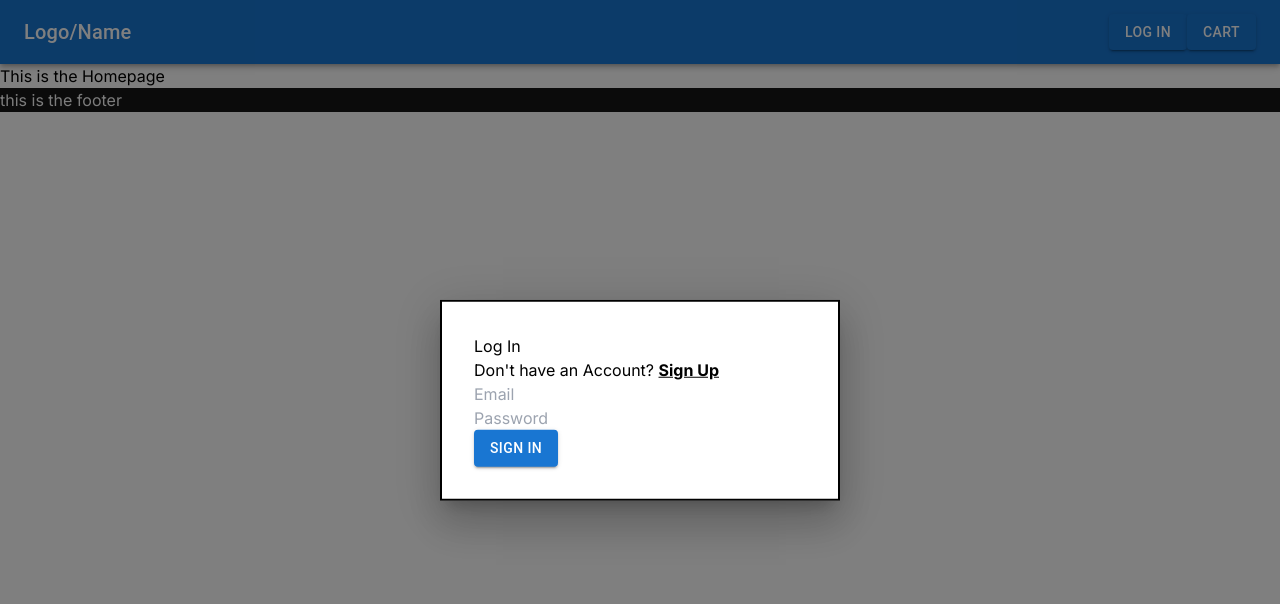
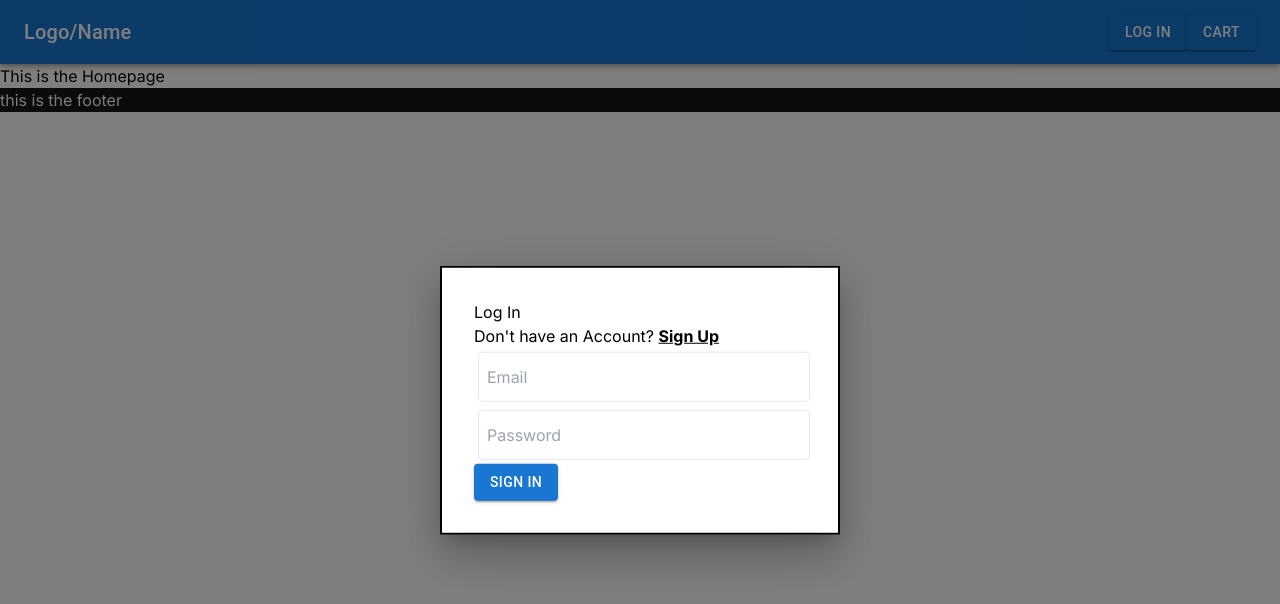
Before and after one commit to MtJakhar/coffeeShop, a Next.js app: page / in a window 1280 px wide. Both pictures are taken after a click on the button "LOG IN". Shown: the top 604 px of the page. Built offline with nearby package versions, Linux system fonts and the light colour scheme.

Commit message:
fixed inputs

```diff
--- a/app/components/LoginModal.js
+++ b/app/components/AuthModal.js
@@ -5,7 +5,7 @@ import React, { useState } from "react";
 import LoginContent from "./LoginContent";
 import SignUpContent from "./SignUpContent";
 
-const LoginModal = () => {
+const AuthModal = () => {
 	const [open, setOpen] = useState(false);
 	const [isLogin, setIsLogin] = useState(true);
 	const handleOpen = () => {
@@ -63,4 +63,4 @@ const LoginModal = () => {
 	);
 };
 
-export default LoginModal;
+export default AuthModal;
--- a/app/components/LoginContent.js
+++ b/app/components/LoginContent.js
@@ -15,8 +15,8 @@ const LoginContent = ({ isLogin, setIsLogin }) => {
 				<p>Don't have an Account? <span className="underline font-bold cursor-pointer" onClick={handleClick}>Sign Up</span></p>
 			</div>
       <div>
-        <input placeholder="Email" id="email" name="email" type="text" />
-        <input placeholder="Password" id="password" name="password" type="text" />
+        <input className="border rounded p-2 py-3 w-full m-1" placeholder="Email" id="email" name="email" type="text" />
+        <input className="border rounded p-2 py-3 w-full m-1" placeholder="Password" id="password" name="password" type="text" />
       </div>
       <Button variant="contained" className="bg-red-500">SIGN IN</Button>
 		</>
--- a/app/components/NavBar.js
+++ b/app/components/NavBar.js
@@ -4,7 +4,7 @@ import AppBar from "@mui/material/AppBar";
 import Button from "@mui/material/Button";
 import Toolbar from "@mui/material/Toolbar";
 import Typography from "@mui/material/Typography";
-import LoginModal from "./LoginModal";
+import AuthModal from "./AuthModal";
 
 
 const NavBar = () => {
@@ -14,7 +14,7 @@ const NavBar = () => {
         <Typography variant="h6" component="div" sx={{ flexGrow: 1 }}>
           Logo/Name
         </Typography>
-        <LoginModal />
+        <AuthModal />
         <Button variant="contained">Cart</Button>
       </Toolbar>
     </AppBar>
--- a/app/components/SignUpContent.js
+++ b/app/components/SignUpContent.js
@@ -15,24 +15,28 @@ const SignUpContent = ({ isLogin, setIsLogin }) => {
 			</div>
 			<div>
 				<input
+					className="border rounded p-2 py-3 w-full m-1"
 					placeholder="First Name"
 					id="firstName"
 					name="firstName"
 					type="text"
 				/>
 				<input
+					className="border rounded p-2 py-3 w-full m-1"
 					placeholder="Last Name"
 					id="lastName"
 					name="lastName"
 					type="text"
 				/>
 				<input
+					className="border rounded p-2 py-3 w-full m-1"
 					placeholder="Email"
 					id="email"
 					name="email"
 					type="text"
 				/>
 				<input
+					className="border rounded p-2 py-3 w-full m-1"
 					placeholder="Password"
 					id="password"
 					name="password"
```
